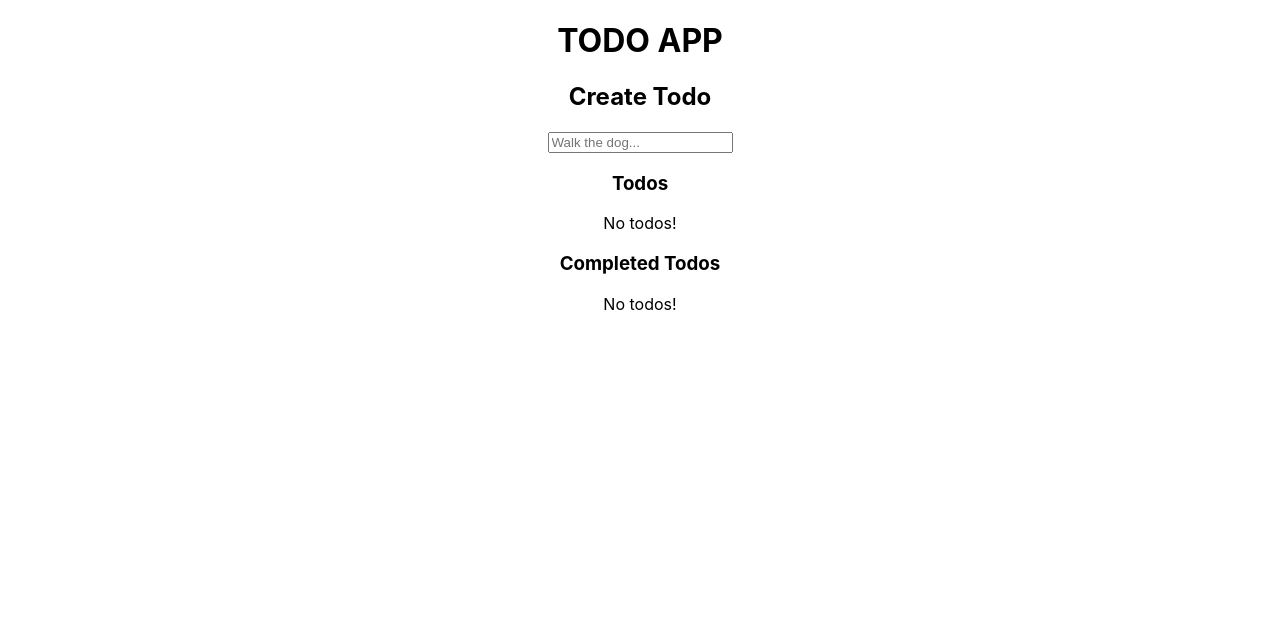
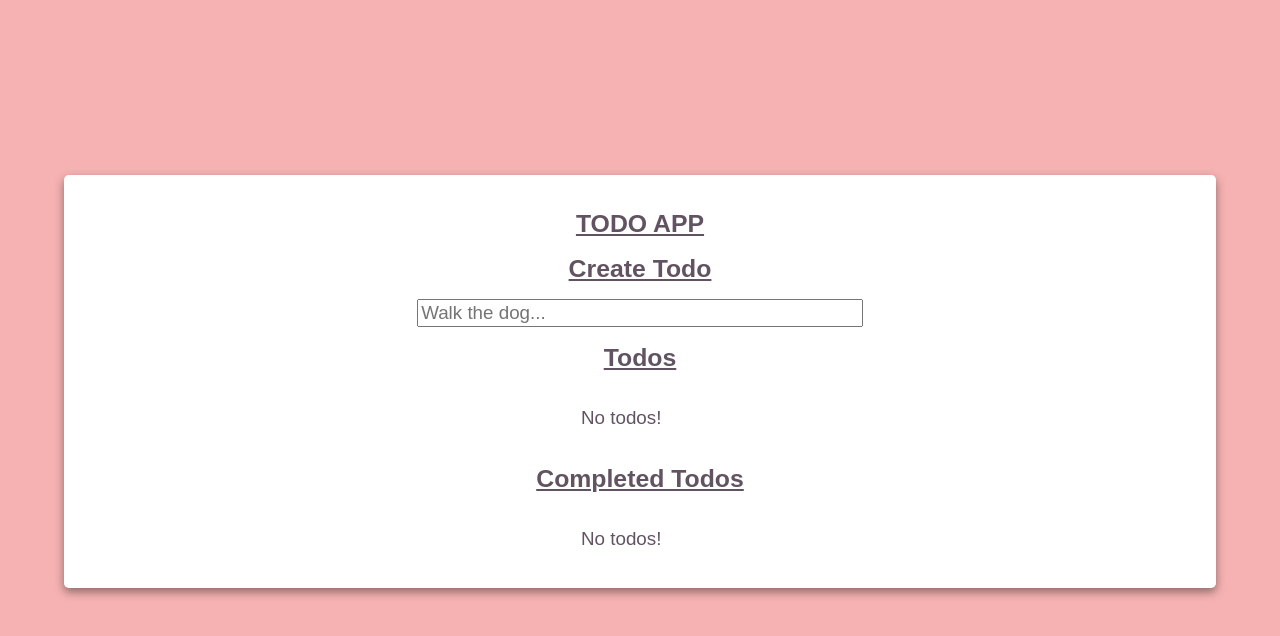
Before and after one commit to ms097530/PS-react-todos, a React (Create React App) app: page / in a window 1280 px wide. Shown: the top 636 px of the page. Built offline with nearby package versions, Linux system fonts and the light colour scheme.

Commit message:
updated headers to h1s and added styles

```diff
--- a/src/components/TodoList.jsx
+++ b/src/components/TodoList.jsx
@@ -16,9 +16,9 @@ export default function TodoList(props)
 
     return (
         <>
-            <h2>Create Todo</h2>
+            <h1>Create Todo</h1>
             <input type="text" placeholder="Walk the dog..." name="" id="" onKeyDown={submitTodo} />
-            <h3>Todos</h3>
+            <h1>Todos</h1>
             <ul className="todolist">
                 {incompleteTodos.length > 0 ? '' : <p>No todos!</p>}
                 {
@@ -31,7 +31,7 @@ export default function TodoList(props)
                             deleteTodo={deleteTodo} />)
                 }
             </ul>
-            <h3>Completed Todos</h3>
+            <h1>Completed Todos</h1>
             <ul className="todolist">
                 {completedTodos.length > 0 ? '' : <p>No todos!</p>}
                 {
--- a/src/index.css
+++ b/src/index.css
@@ -22,3 +22,127 @@ li
   margin: 0;
   padding: 0;
 }
+
+*
+{
+  box-sizing: border-box;
+  outline: none;
+  font-size: calc(1vw + 6px);
+}
+
+body
+{
+  background-color: rgba(240, 128, 128, 0.6);
+  margin: 0;
+  padding: 0;
+}
+
+#root
+{
+  color: rgba(45, 25, 45, 0.75);
+  display: flex;
+  flex-direction: column;
+  justify-content: center;
+  align-items: center;
+  width: 100vw;
+  margin: 0;
+  padding: 0;
+  min-height: 100vh;
+}
+
+#root>h1
+{
+  font-size: 5vw;
+  text-align: center;
+  text-decoration: none;
+  color: white;
+}
+
+.App
+{
+  font-family: sans-serif;
+  text-align: center;
+  background-color: white;
+  width: 90vw;
+  box-shadow: 0 4px 10px 0 rgba(0, 0, 0, 0.425);
+  border-radius: 0.25rem;
+  padding: 1rem;
+  margin: 0 0 2rem;
+}
+
+.App>input
+{
+  width: 40%;
+}
+
+.todolist
+{
+  display: flex;
+  flex-direction: column;
+  justify-content: center;
+  align-items: center;
+  list-style: none;
+  max-width: calc(90vw - 4rem);
+}
+
+.todolist>li
+{
+  border: 0.1px solid black;
+  box-shadow: 4px 4px 8px rgba(0, 0, 0, 0.7);
+  width: 100%;
+  text-align: center;
+  display: flex;
+  justify-content: space-around;
+  align-items: center;
+  padding: 0 1rem;
+  margin: 0.15rem 0;
+  background-color: lightcyan;
+}
+
+.todolist>li .left
+{
+  flex-basis: 50%;
+  display: flex;
+  flex-direction: column;
+  justify-content: center;
+  align-items: center;
+}
+
+.todolist>li>.left input[type="text"]
+{
+  width: 50%;
+  height: 2rem;
+}
+
+.todolist>li input[type="text"]
+{
+  margin-bottom: 1rem;
+}
+
+.todolist>li label
+{
+  display: flex;
+  justify-content: center;
+  align-items: center;
+}
+
+
+h1
+{
+  text-decoration: underline;
+  font-size: calc(1vw + 12px);
+}
+
+button
+{
+  background-color: rgb(23, 5, 58);
+  color: lightcyan;
+  cursor: pointer;
+  border: 2px solid rgb(23, 5, 58);
+}
+
+button:hover
+{
+  background-color: lightcyan;
+  color: rgb(23, 5, 58);
+}
```
